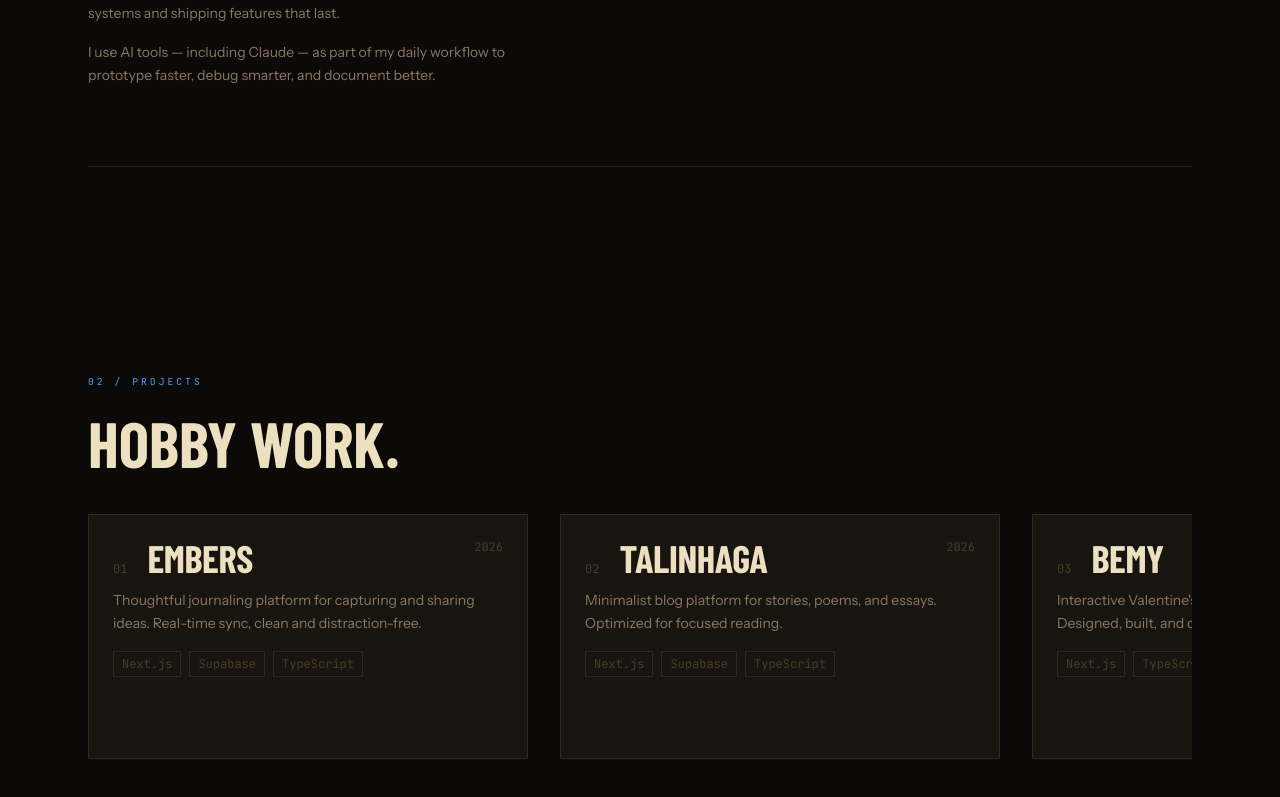
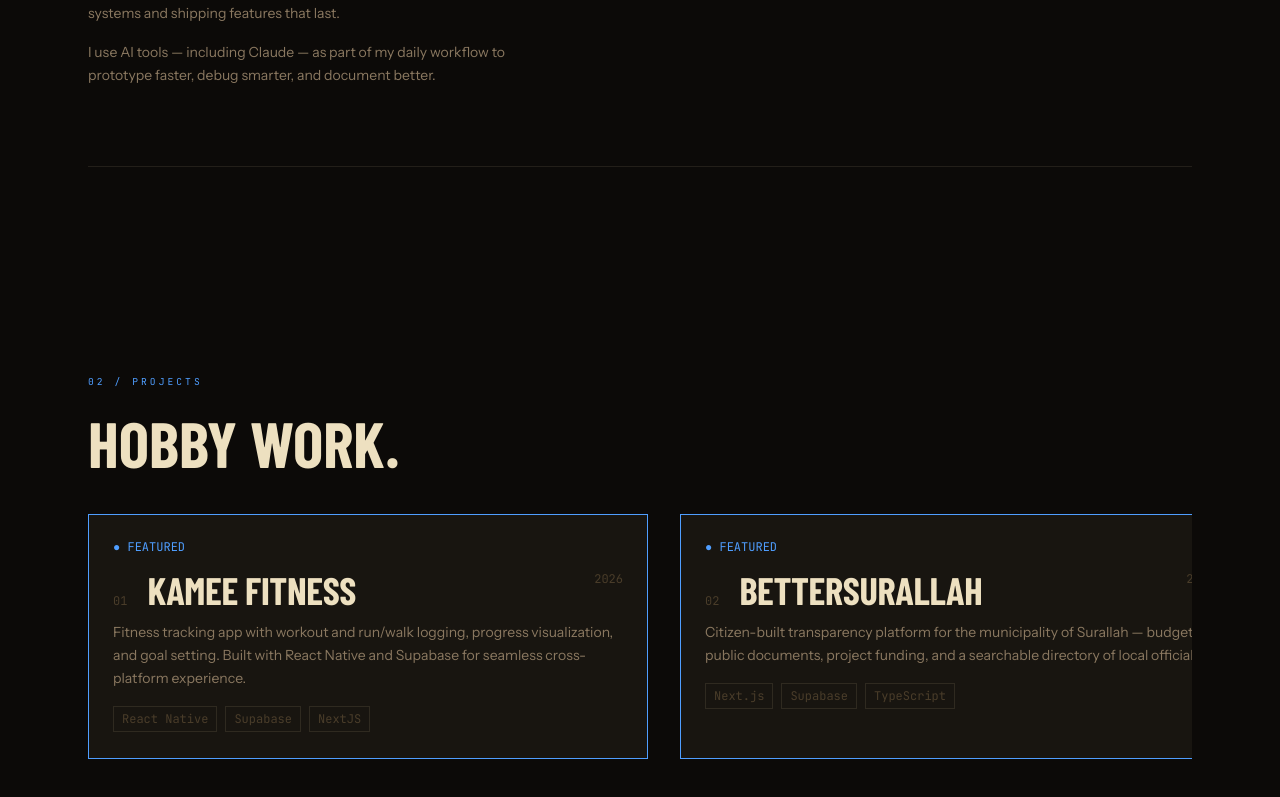
Before and after one commit to average04/porfolio, a Next.js app in the folder portfolio/: page / in a window 1280 px wide. Shown: the part 2157-2954 px from the top of the page. Built offline with nearby package versions, Linux system fonts and the light colour scheme; a web font is replaced by a local one.

Commit message:
Added projects

```diff
--- a/portfolio/app/components/scroll/HorizontalProjects.tsx
+++ b/portfolio/app/components/scroll/HorizontalProjects.tsx
@@ -13,6 +13,7 @@
   desc: string;
   stack: string[];
   href: string;
+  featured?: boolean;
 };
 
 export default function HorizontalProjects({ projects }: { projects: Project[] }) {
@@ -76,9 +77,17 @@
               href={p.href}
               target="_blank"
               rel="noreferrer"
-              className="group block w-full shrink-0 lg:w-[440px] p-6"
-              style={{ border: "1px solid var(--border)", background: "var(--surface)" }}
+              className={`group block w-full shrink-0 p-6 ${p.featured ? "lg:w-[560px]" : "lg:w-[440px]"}`}
+              style={{
+                border: p.featured ? "1px solid var(--orange)" : "1px solid var(--border)",
+                background: "var(--surface)",
+              }}
             >
+              {p.featured && (
+                <p className="font-mono text-xs uppercase mb-4" style={{ color: "var(--orange)" }}>
+                  ● Featured
+                </p>
+              )}
               <div className="flex items-start justify-between gap-4 mb-3">
                 <div className="flex items-baseline gap-5">
                   <span className="font-mono text-xs" style={{ color: "var(--dim)" }}>{p.num}</span>
--- a/portfolio/app/page.tsx
+++ b/portfolio/app/page.tsx
@@ -21,14 +21,33 @@
 const projects = [
   {
     num: "01",
+    title: "Kamee Fitness",
+    year: "2026",
+    desc: "Fitness tracking app with workout and run/walk logging, progress visualization, and goal setting. Built with React Native and Supabase for seamless cross-platform experience.",
+    stack: ["React Native", "Supabase", "NextJS"],
+    href: "https://kamee.fit/",
+    featured: true,
+  },
+  {
+    num: "02",
+    title: "BetterSurallah",
+    year: "2026",
+    desc: "Citizen-built transparency platform for the municipality of Surallah — budgets, public documents, project funding, and a searchable directory of local officials.",
+    stack: ["Next.js", "Supabase", "TypeScript"],
+    href: "https://bettersurallah.org/",
+    featured: true,
+  },
+  {
+    num: "03",
     title: "EMBERS",
     year: "2026",
     desc: "Thoughtful journaling platform for capturing and sharing ideas. Real-time sync, clean and distraction-free.",
     stack: ["Next.js", "Supabase", "TypeScript"],
     href: "https://www.embersthoughts.com/",
+    featured: true,
   },
   {
-    num: "02",
+    num: "04",
     title: "Talinhaga",
     year: "2026",
     desc: "Minimalist blog platform for stories, poems, and essays. Optimized for focused reading.",
@@ -36,7 +55,7 @@
     href: "https://talinhaga.vercel.app/",
   },
   {
-    num: "03",
+    num: "05",
     title: "Bemy",
     year: "2026",
     desc: "Interactive Valentine's app for personalized greetings. Designed, built, and deployed in a single day.",
@@ -44,7 +63,7 @@
     href: "https://bemy-web-app.vercel.app/",
   },
   {
-    num: "04",
+    num: "06",
     title: "Cityland",
     year: "2026",
     desc: "Real estate listing platform for browsing and managing property listings.",
@@ -52,7 +71,7 @@
     href: "https://realstate-liard.vercel.app/",
   },
   {
-    num: "05",
+    num: "07",
     title: "KaraParty",
     year: "2026",
     desc: "AI-powered karaoke web app that separates vocal tracks and generates synced lyrics for any song. Built on microservices with Azure AI and ChatGPT.",
@@ -60,15 +79,7 @@
     href: "https://agreeable-pebble-05ce40f00.6.azurestaticapps.net/",
   },
   {
-    num: "06",
-    title: "Kamee Fitness",
-    year: "2026",
-    desc: "Fitness tracking app with workout and run/walk logging, progress visualization, and goal setting. Built with React Native and Supabase for seamless cross-platform experience.",
-    stack: ["React Native", "Supabase", "NextJS"],
-    href: "https://kamee.fit/",
-  },
-  {
-    num: "07",
+    num: "08",
     title: "Bayani TD",
     year: "2026",
     desc: "Filipino hero-themed tower defense game playable in the browser. Canvas gameplay built on Phaser 3, with a Supabase backend.",
```
